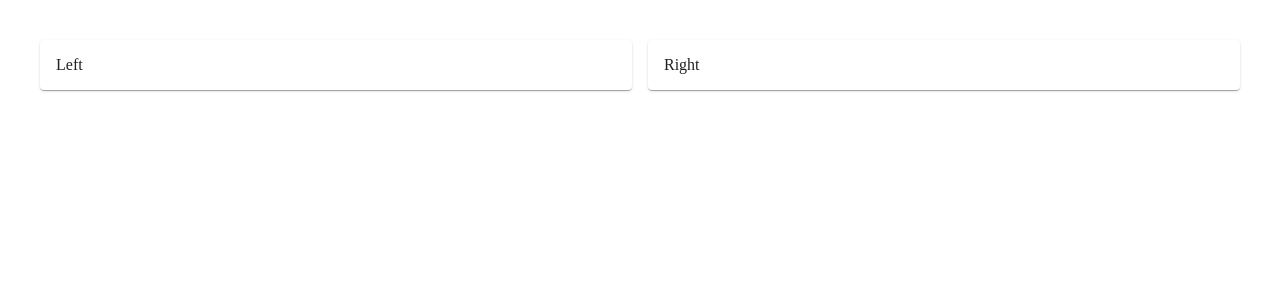
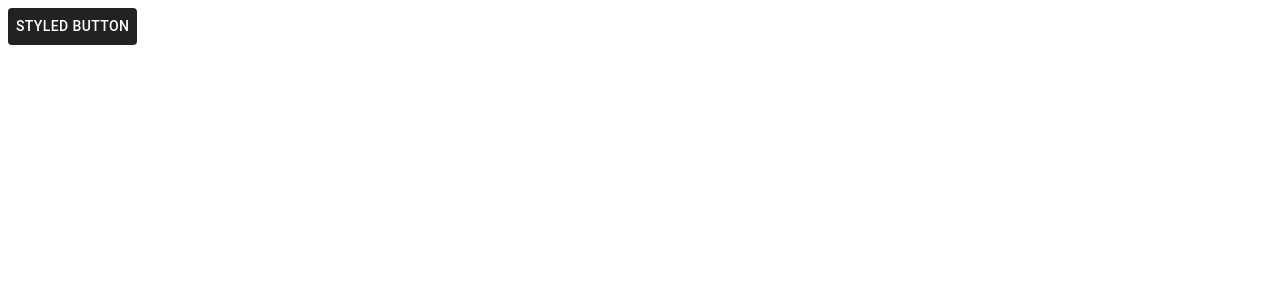
Before and after one commit to debraj137/react-ts, a React (Vite) app: page / in a window 1280 px wide. Shown: the top 300 px of the page. Built offline with nearby package versions, Linux system fonts and the light colour scheme.

Commit message:
Use styled() for reusable custom components.

```diff
--- a/src/App.tsx
+++ b/src/App.tsx
@@ -3,6 +3,7 @@
 // import { useState } from 'react'
 import { Box, Button, Container, Grid, Paper, Typography } from '@mui/material';
 import './App.css'
+import styled from '@emotion/styled';
 // import List from './List';
 // import Child from './Child'
 
@@ -18,6 +19,11 @@ function App() {
   // const handleChange = (e: React.ChangeEvent<HTMLInputElement>)=>{
   //   setEmail(e.target.value)
   // }
+
+  const MyButton = styled(Button)({
+    backgroundColor: "#222",
+    color: "white",
+  })
   return (
     <>
       {/* <Child name='debraj' age={30} />
@@ -28,16 +34,17 @@ function App() {
       <List items={[1, 2, 3, 4, 5]} render={(item) => <p key={item}>{item}</p>} /> */}
       {/* <Typography variant='h4'>Welcome</Typography>
       <Button>Click Me</Button> */}
-      <Box sx={{padding:4}}>
+      {/* <Box sx={{ padding: 4 }}>
         <Grid container spacing={2}>
           <Grid size={6}>
-            <Paper sx={{padding:2}}>Left</Paper>
+            <Paper sx={{ padding: 2 }}>Left</Paper>
           </Grid>
           <Grid size={6}>
-            <Paper sx={{padding:2}}>Right</Paper>
+            <Paper sx={{ padding: 2 }}>Right</Paper>
           </Grid>
         </Grid>
-      </Box>
+      </Box> */}
+      <MyButton>Styled Button</MyButton>
     </>
   )
 }
```
